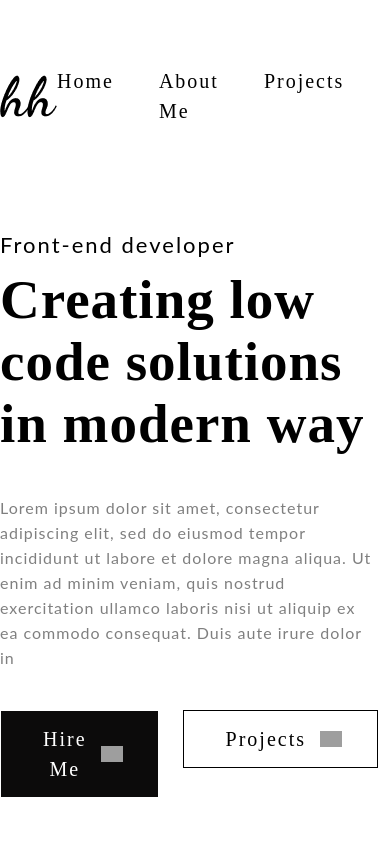
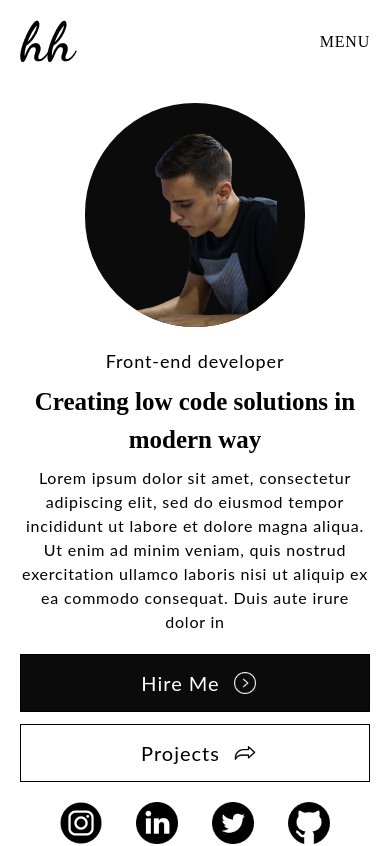
Before and after one commit to hamzahusic/protfolio-v2, a React (Create React App) app: page / in a window 390 px wide. Shown: the top 846 px of the page. Built offline with nearby package versions, Linux system fonts and the light colour scheme; grey boxes are pictures that could not be loaded; the HTML template or start-up script is replaced by a standard one.

Commit message:
Finished responsive for navbar and header

```diff
--- a/src/Header.js
+++ b/src/Header.js
@@ -2,30 +2,31 @@ import ButtonStructure from './components/BtnStructure';
 
 const Header = () => {
     return (
-        <header className='containter flex items-end pt-10 pb-36'>
-          <div>
-            <p className='secondaryFont leading-[25px] tracking-[2px] text-[22px] mb-3'>Front-end developer</p>
-            <h1 className='text-[55px] leading-[62px] tracking-[1px] font-[800] max-w-[650px]'>Creating low code solutions in modern way</h1>
-            <p className='leading-[25px] text-black/50 tracking-[1px] text-[16px] my-[40px] max-w-[530px] secondaryFont'>Lorem ipsum dolor sit amet, consectetur adipiscing elit, sed do eiusmod tempor incididunt ut labore et dolore magna aliqua. Ut enim ad minim veniam, quis nostrud exercitation ullamco laboris nisi ut aliquip ex ea commodo consequat. Duis aute irure dolor in </p>
+        <header className='containter px-5 py-5 md:pb-[120px] md:flex md:items-start lg:items-end md:flex-row-reverse'>
 
-            <div className='flex gap-6'>
-                <ButtonStructure content={"Hire Me"} img={"../images/arrow-right.png"} theme={"black"}/>
-                <ButtonStructure content={"Projects"} img={"../images/forward.png"} theme={"white"}/>
+          <div className='flex justify-center md:block'>
+            <div className='relative max-w-[220px] md:max-w-none rounded-full md:rounded-none overflow-hidden md:overflow-visible h-56 md:h-full p-7 md:p-0 bg-[#0C0B0B] md:bg-transparent '>
+                <img src={require('./images/profile.png')} alt="" className='relative z-20'/>
+                <img src={require('./images/Rectangle.png')} alt="" className='hidden md:block absolute z-10 right-[-17px] bottom-[30px]'/>
             </div>
-
-            <div className='flex gap-9 mt-16'>
-                <a href="https://www.instagram.com/husicc.h/" target='_blank' rel="noreferrer"><img src={require("./images/instagram.png")} alt="" className='max-w-[42px]'/></a>
-                <a href="https://www.linkedin.com/in/hamza-husi%C4%87-53a20724b/" target='_blank' rel="noreferrer"><img src={require("./images/linkedin.png")} alt="" className='max-w-[42px]'/></a>
-                <a href="https://twitter.com/HHusicc" target='_blank' rel="noreferrer"><img src={require("./images/twitter.png")} alt="" className='max-w-[42px]'/></a>
-                <a href="https://github.com/hamzahusic" target='_blank' rel="noreferrer"><img src={require("./images/github.png")} alt="" className='max-w-[42px]'/></a>
-            </div>
-
           </div>
 
-          <div className='relative'>
-            <img src={require('./images/profile.png')} alt="" />
-            <img src={require('./images/Rectangle.png')} alt="" className='absolute bottom-5 right-[-10px] z-[-1]' />
+          <div className='secondaryFont text-center md:text-left py-5'>
+            <h2 className='text-lg md:text-[22px] tracking-wider'>Front-end developer</h2>
+            <h1 className='text-[25px] md:text-[52px] md:leading-[62px] font-bold primaryFont py-2 md:pt-[11px] md:pb-[34px] max-w-[650px]'>Creating low code solutions in modern way</h1>
+            <p className='max-w-[530px] leading-[24px] tracking-wider'>Lorem ipsum dolor sit amet, consectetur adipiscing elit, sed do eiusmod tempor incididunt ut labore et dolore magna aliqua. Ut enim ad minim veniam, quis nostrud exercitation ullamco laboris nisi ut aliquip ex ea commodo consequat. Duis aute irure dolor in </p>
+            <div className='flex flex-col mt-5 md:mt-10 gap-3 md:flex-row'>
+              <ButtonStructure content={"Hire Me"} theme={"black"} img={require('./images/arrow-right.png')}/>
+              <ButtonStructure content={"Projects"} theme={"white"} img={require('./images/forward.png')}/>
+            </div>
+            <div className='flex gap-[34px] justify-center md:justify-start pt-5 md:pt-[70px]'>
+              <a href="https://www.instagram.com/husicc.h/" target='_blank' rel="noreferrer"><img src={require("./images/instagram.png")} alt="" className='max-w-[42px]'/></a>
+              <a href="https://www.linkedin.com/in/hamza-husi%C4%87-53a20724b/" target='_blank' rel="noreferrer"><img src={require("./images/linkedin.png")} alt="" className='max-w-[42px]'/></a>
+              <a href="https://twitter.com/HHusicc" target='_blank' rel="noreferrer"><img src={require("./images/twitter.png")} alt="" className='max-w-[42px]'/></a>
+              <a href="https://github.com/hamzahusic" target='_blank' rel="noreferrer"><img src={require("./images/github.png")} alt="" className='max-w-[42px]'/></a>
+            </div>
           </div>
+
         </header>
      );
 }
--- a/src/components/BtnStructure.js
+++ b/src/components/BtnStructure.js
@@ -2,8 +2,8 @@
 const ButtonStructure = ({content,img,theme}) => {
     return (
         <a href="/" className="inline-block">
-            <div className={`border-[1px] ${theme === "white" ? "border-black bg-white text-black": "border-white bg-[#0C0B0B] text-white"} flex py-[13px] pl-[42px] ${img ? "pr-[35px]" : "pr-[42px]"} text-[20px] tracking-widest items-center`}>
-                <button className={img && "pr-[14px]"}>
+            <div className={`flex justify-center border-[1px] ${theme === "white" ? "border-black bg-white text-black": "border-black bg-[#0C0B0B] text-white"} flex py-[13px] pl-[42px] ${img ? "pr-[35px]" : "pr-[42px]"} text-[20px] tracking-widest items-center`}>
+                <button className={img && "pr-[14px] tracking-wider"}>
                     {content}
                 </button>
                 <img src={img} alt="" className='max-w-[22px]'/>
--- a/src/components/Navbar.js
+++ b/src/components/Navbar.js
@@ -1,18 +1,39 @@
+import { useState } from 'react';
 import logo from '../images/hh.png'
 import ButtonStructure from './BtnStructure';
 const Navbar = () => {
+    const [menu, setMenu] = useState(false);
+
+  const toggleMenu = () => {
+    setMenu(!menu);
+  };
+
   return (
-        <nav className="containter flex justify-between items-center py-[52px]">
-            <img src={logo} alt="logo" />
-            <div className='text-[20px] flex gap-[45px] tracking-widest'>
+    <nav className='containter'>
+      <div className='flex justify-between items-center py-5 md:py-[60px] px-5'>
+        <img src={logo} alt=""/>
+        <div className='hidden md:flex text-xl gap-[45px]'>
           <a href="/">Home</a>
           <a href="/">About Me</a>
           <a href="/">Projects</a>
-                <a href="/">Skills</a>
+          <a href="/">Service</a>
         </div>
-            <ButtonStructure content={"Let's chat"} img={null} theme={"white"}/>
+        <div className='hidden md:block'>
+            <ButtonStructure content={"Let's chat"} theme={"white"}/>
+        </div>
+        <button onClick={toggleMenu} className='tracking-wider md:hidden'>MENU</button>
+      </div>
+      {/* HAMBURGER LIST */}
+      <div className={`md:hidden flex flex-col bg-[#0C0B0B] text-white text-center secondaryFont absolute left-0 z-50 right-0 ${menu ? 'max-h-screen' : 'max-h-0'} transition-max-height duration-700 ease-in-out overflow-hidden`}>
+        <a href="/" className='py-5 hover:bg-white hover:text-black m-2 transition-all duration-500 ease-in-out'>Home</a>
+        <a href="/" className='py-5 hover:bg-white hover:text-black m-2 transition-all duration-500 ease-in-out'>About Me</a>
+        <a href="/" className='py-5 hover:bg-white hover:text-black m-2 transition-all duration-500 ease-in-out'>Projects</a>
+        <a href="/" className='py-5 hover:bg-white hover:text-black m-2 transition-all duration-500 ease-in-out'>Service</a>
+        <a href="/" className='py-5 border-2 border-white m-2 rounded-lg tracking-wider'>LET'S CHAT</a>
+      </div>
     </nav>
   );
+
 }
 
 export default Navbar;
--- a/src/index.css
+++ b/src/index.css
@@ -9,8 +9,11 @@ body{
 .secondaryFont{
     font-family: 'Lato', sans-serif;
 }
+.primaryFont{
+    font-family: 'Playfair Display', serif;
+}
 .containter{
-    max-width: 1200px;
+    max-width: 1220px;
     margin: 0 auto;
 }
 .aboutImg:before{
```
Lines whose indentation alone changed are shown as unchanged.
